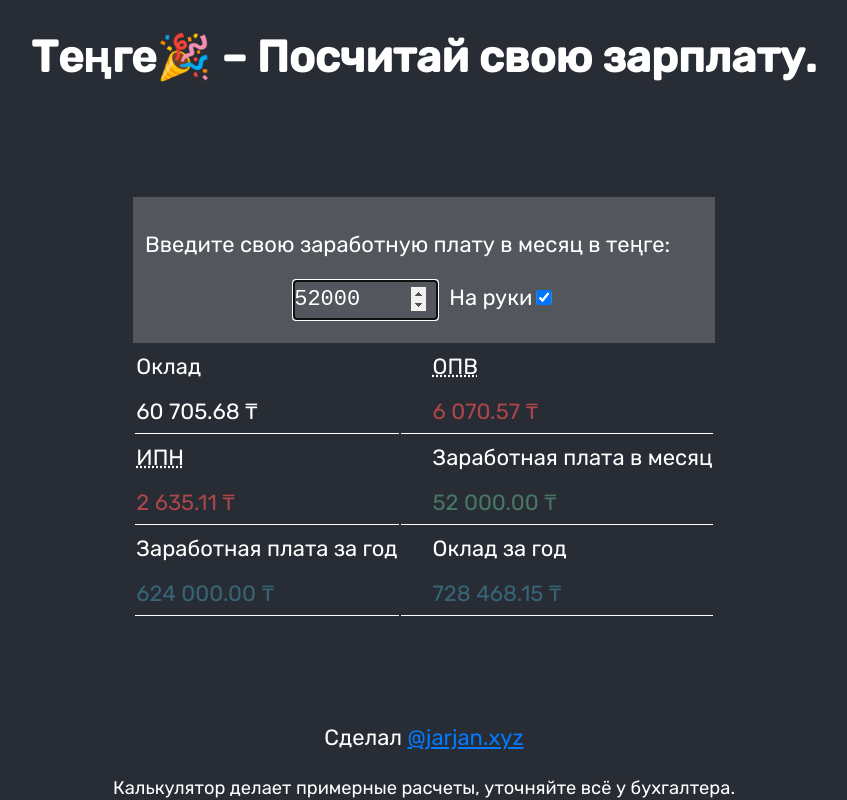
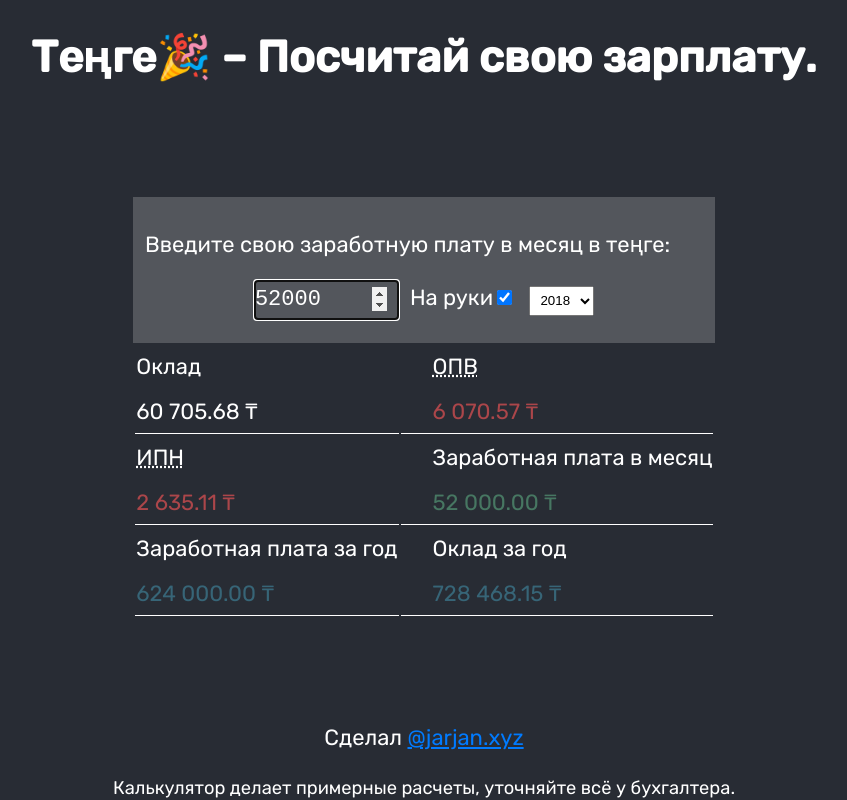
Before and after one commit to jarjan/tenge, a React (Create React App) app: page / in a window 1280 px wide. Shown: the whole page, without its empty margins (216-1063 px from the left). Built offline with nearby package versions, Linux system fonts and the light colour scheme.

Commit message:
add selectable years (#21)

```diff
--- a/src/App.css
+++ b/src/App.css
@@ -49,6 +49,11 @@
   height: 0.7em;
 }
 
+.App-select {
+  margin-left: 1em;
+  padding: 0.4em 0.5em;
+}
+
 .App-label {
   margin-left: 0.5em;
 }
--- a/src/App.js
+++ b/src/App.js
@@ -1,6 +1,6 @@
 import React, { Component } from 'react';
 
-import { getSalaryInfo, round } from './calculator';
+import { getSalaryInfo, round, MIN_SALARY } from './calculator';
 import './App.css';
 
 class App extends Component {
@@ -11,8 +11,7 @@ class App extends Component {
   };
 
   handleInputChange = (event) => {
-    const { id, value, ...args } = event.target;
-    // console.log(value);
+    const { id, value } = event.target;
 
     this.setState({ [id]: value });
   };
@@ -23,6 +22,10 @@ class App extends Component {
     this.setState({ [id]: checked });
   };
 
+  handleSelectYear = (event) => {
+    this.setState({ year: event.target.value})
+  }
+
   render() {
     const { salary, year, net } = this.state;
     const { netSalary, pension, tax, grossSalary } = getSalaryInfo(
@@ -30,6 +33,7 @@ class App extends Component {
       year,
       net,
     );
+    const yearList = Object.keys(MIN_SALARY);
 
     return (
       <div className="App">
@@ -67,6 +71,13 @@ class App extends Component {
                 checked={net}
                 onChange={this.handleCheckboxChange}
               />
+              <select className="App-select" onChange={this.handleSelectYear} value={year}>
+                {
+                  yearList.map(year => {
+                    return <option key={year}>{year}</option>
+                  })
+                }
+              </select>
             </section>
           </div>
           {/*<table className="App-table">
```
